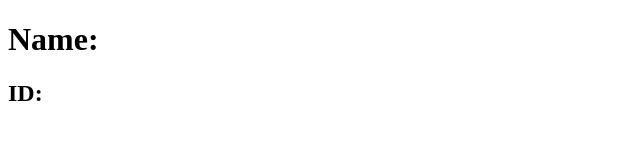
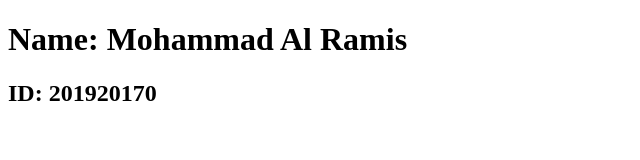
Before and after one commit to MohammadRRamis/COE453_02_201920170, a plain HTML site: page index.html in a window 1280 px wide. Shown: the whole page, without its empty margins (0-640 px from the left). Drawn offline with Linux system fonts and the light colour scheme.

Commit message:
Edited index.html

```diff
--- a/index.html
+++ b/index.html
@@ -6,8 +6,8 @@
 </head>
 
 <body>
-    <h1>Name: </h1>
-    <h2>ID: </h2>
+    <h1>Name: Mohammad Al Ramis</h1>
+    <h2>ID: 201920170</h2>
 </body>
 
 </html>
```
